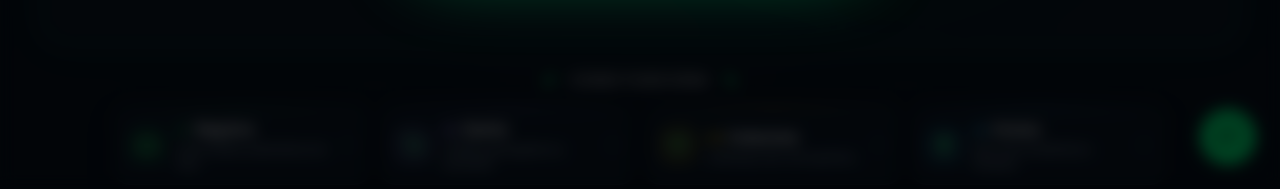
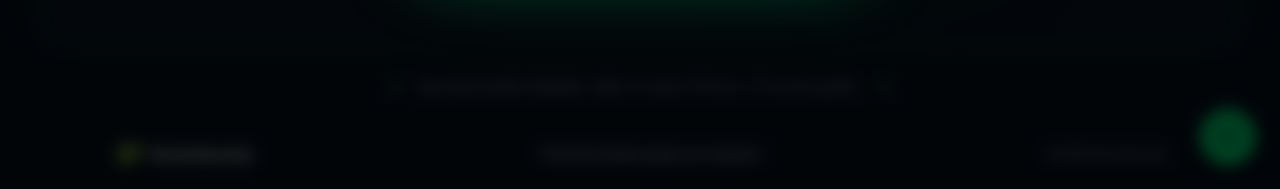
Before and after one commit to igorodriguesd/rockysoul-react, a React (Vite) app: page / in a window 1280 px wide. Shown: the part 611-800 px from the top of the page. Built offline with nearby package versions, Linux system fonts and the light colour scheme.

Commit message:
fix: remove secao Como funciona da Home

```diff
--- a/src/pages/Home.tsx
+++ b/src/pages/Home.tsx
@@ -5,13 +5,6 @@ import { useChat } from '../context/ChatContext';
 import LoginModal from '../components/LoginModal';
 import Footer from '../components/Footer';
 import IlhaRockySoul from '../components/IlhaRockySoul';
-
-const PASSOS_LATERAIS = [
-  { numero: '1', icone: '/icons/camera.svg', titulo: 'Registre', texto: 'Uma missão sustentável com foto.', rota: '/dashboard', acento: '#22c55e' },
-  { numero: '2', icone: '/icons/carrinho.svg', titulo: 'Ganhe', texto: 'Créditos para gastar ou converter.', rota: '/recompensas', acento: '#a78bfa' },
-  { numero: '3', icone: '/icons/trofeu.svg', titulo: 'Colecione', texto: 'Cartas por set, foil e química.', rota: '/colecao', acento: '#facc15' },
-  { numero: '4', icone: '/icons/arvore.svg', titulo: 'Evolua', texto: 'Seu nível vai de Broto a Floresta.', rota: '/dashboard', acento: '#38bdf8' },
-];
 
 export function Home() {
   useEffect(() => { document.title = 'RockySoulUp - Home'; }, []);
@@ -101,47 +94,6 @@ export function Home() {
           </div>
         </div>
 
-        <div className="relative z-10 max-w-[1100px] mx-auto px-6 mt-6 w-full shrink-0">
-          <div className="flex items-center justify-center gap-3 mb-4">
-            <LeafSmall />
-            <p className="text-white/80 tracking-[0.12em] text-sm font-semibold uppercase text-center">Como funciona</p>
-            <LeafSmall flip />
-          </div>
-          <div className="flex flex-col gap-2.5 sm:grid sm:grid-cols-2 lg:grid-cols-4">
-            {PASSOS_LATERAIS.map((passo) => (
-              <button
-                key={passo.numero}
-                type="button"
-                onClick={() => navigate(passo.rota)}
-                className="bg-(--t-glass-side) border border-[var(--t-glass-side-border)] shadow-glass-side rounded-2xl px-3.5 py-3 text-left flex items-center gap-3 transition-all duration-300 hover:-translate-y-0.5 hover:shadow-xl cursor-pointer relative overflow-hidden"
-                role="link"
-                aria-label={`Como funciona, passo ${passo.numero}: ${passo.titulo}. Abrir.`}
-              >
-                <div
-                  className="pointer-events-none absolute top-0 left-0 right-0 h-px opacity-70"
-                  style={{ background: `linear-gradient(90deg, transparent, ${passo.acento}, transparent)` }}
-                />
-                <span
-                  className="shrink-0 w-9 h-9 rounded-xl flex items-center justify-center text-sm"
-                  style={{ background: `${passo.acento}22`, border: `1px solid ${passo.acento}55` }}
-                >
-                  <img src={passo.icone} alt="" className="w-5 h-5" />
-                </span>
-                <span className="block flex-1 min-w-0 leading-tight">
-                  <span className="flex items-baseline gap-1.5">
-                    <span className="text-[11px] font-extrabold" style={{ color: passo.acento }}>0{passo.numero}</span>
-                    <span className="text-slate-900 font-extrabold text-sm truncate">{passo.titulo}</span>
-                  </span>
-                  <span className="block text-slate-500 text-[11px] leading-snug mt-0.5">{passo.texto}</span>
-                </span>
-                <svg aria-hidden="true" className="shrink-0 text-slate-400" width="14" height="14" viewBox="0 0 24 24" fill="none" stroke="currentColor" strokeWidth="2" strokeLinecap="round" strokeLinejoin="round">
-                  <path d="M9 6l6 6-6 6" />
-                </svg>
-              </button>
-            ))}
-          </div>
-        </div>
-
         <div className="relative z-10 mt-7 shrink-0 flex flex-col items-center w-full pb-2">
           <div className="flex items-center justify-center gap-3 mb-3 opacity-80 px-6">
             <LeafSmall />
```
